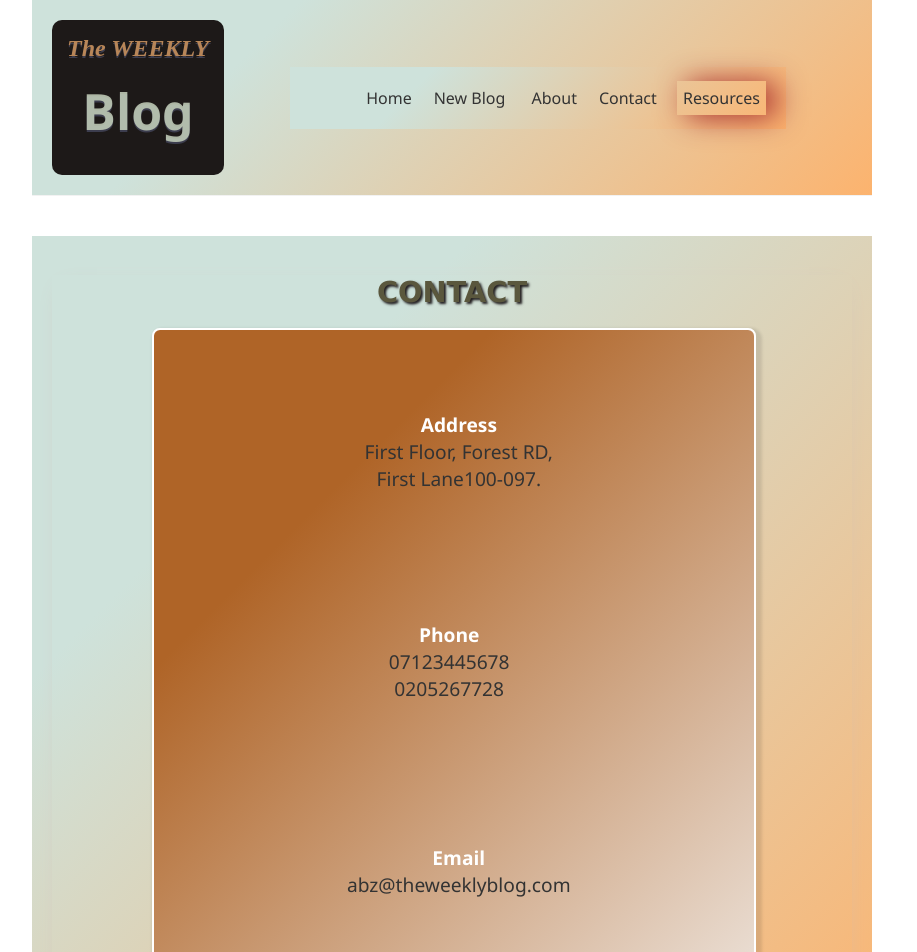
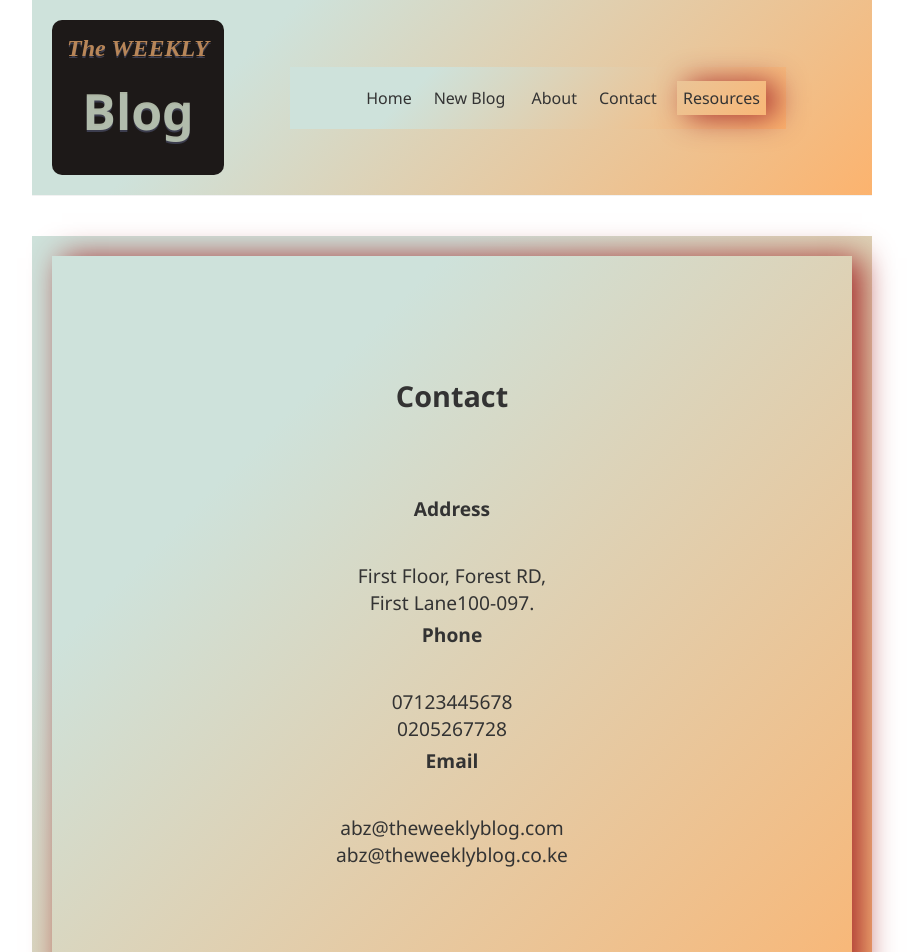
Before and after one commit to MissZamzam/blog-application, a React (Create React App) app: page /contact in a window 1280 px wide. Shown: the top 952 px of the page, without its empty margins (188-1105 px from the left). Built offline with nearby package versions, Linux system fonts and the light colour scheme.

Commit message:
added style

```diff
--- a/src/Contact.js
+++ b/src/Contact.js
@@ -2,34 +2,16 @@ const Contact = () => {
     return (
         <div className="contacts">
            <h2 className="two">Contact</h2>
-           <div className="info">
-            <div className="address">
-                <div className="sub-div">
-                    <div className="text">
                         <h4 className="four">Address</h4>
                         <p>First Floor, Forest RD,<br />First Lane100-097.</p>
-                    </div>
-                </div>
-            </div>
-            <div className="phone">
-                <div className="sub-div">
-                    <div className="text">
                         <h4 className="four">Phone</h4>
                         <p>07123445678</p>
                         <p>0205267728</p>
-                    </div>
-                </div>
-            </div>
-            <div className="email">
-                <div className="sub-div">
-                    <div className="text">
                         <h4 className="four">Email</h4>
                         <p>abz@theweeklyblog.com</p>
+                        <p>abz@theweeklyblog.co.ke</p>
+
                     </div>
-                </div>
-            </div>
-           </div>
-        </div>
     )
 
 }
--- a/src/index.css
+++ b/src/index.css
@@ -53,7 +53,7 @@ text-decoration: none;
 padding:  6px;
 }
 .navbar a:hover {
-  color: rgb(48, 39, 22);
+color: rgb(48, 39, 22);
 padding: 5px 10px;
 border: 2px solid #696b48;
 border-radius: 5px;
@@ -69,7 +69,7 @@ box-shadow: 0px 0px 40px 2px #946054;
 
 }
 .article-preview {
-  padding:  10px 16px;
+  padding:  25px 16px;
   margin: 20px 0;
   border-bottom: 1px solid #fafafa;
 }
@@ -77,9 +77,10 @@ box-shadow: 0px 0px 40px 2px #946054;
   box-shadow: 10px 25px 15px rgb(184, 150, 132);
 }
 .article-preview h2 {
-  font-size: 20px;
-  color: green;
+  font-size: 23px;
+  color: rgb(3, 145, 3);
   margin-bottom: 20px;
+
 }
 .contacts{
   font-size: larger;
@@ -142,58 +143,25 @@ box-shadow: 0px  2px 40px #0f0e0d;
 }
 
 .contacts{
-  margin: 0;
-  padding: 0;
-  height: 800px;
-}
-.info{
-  background-image: linear-gradient(315deg, #eee6df 0%, #af6427 74%);
-  border: 2px solid white;
-  border-radius: 0.5rem;
-  box-shadow: 3px 3px 3px 3px rgb(0,0,0,0.1);
-  height: 700px;
-  width: 600px;
-  align-items: center;
-  margin: 10px;
-  margin-left: 100px;
+ margin: 0;
+ padding: 0;
+ text-align: justify;
+ padding: 40px;
+ text-align: center;
+ box-shadow: 10px 2px 30px brown;
+ height: 700px;
 }
 .two{
-  font-family: Verdana, Geneva, Tahoma, sans-serif;
-  text-transform: uppercase;
-  color: rgb(90, 87, 61);
-  text-align: center;
-  margin: 1.2rem;
-  text-shadow: 2px 2px 2.5px rgb(32, 28, 30);
+  margin: 80px;
+
 }
 .four{
-  color: white;
+  margin-bottom: 10px;
+  margin: 40px;
+  margin-top: 5px;
 }
 
-.sub-div{
-  display: flex;
-  justify-content: center;
-  align-items: center;
-}
-.address{
-  margin-top: 1rem;
-  height: 30%;
-  display: flex;
-  justify-content: center;
-  align-items: center;
-}
-.phone{
-  height: 30%;
-  display: flex;
-  justify-content: center;
-  align-items: center;
-  margin-right: 1.2rem;
-}
-.email{
-  height: 30%;
-  display: flex;
-  justify-content: center;
-  align-items: center;
-}
+
 .text{
   margin-left: 0.6rem;
 }
```
